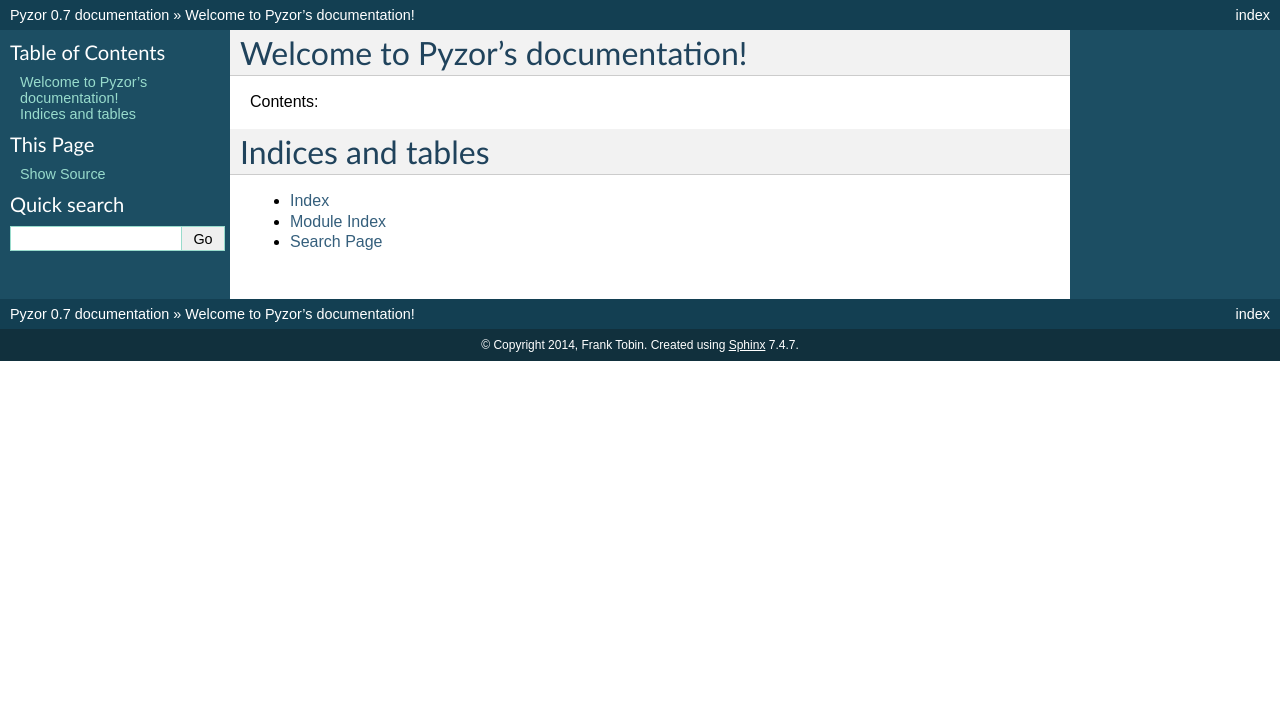
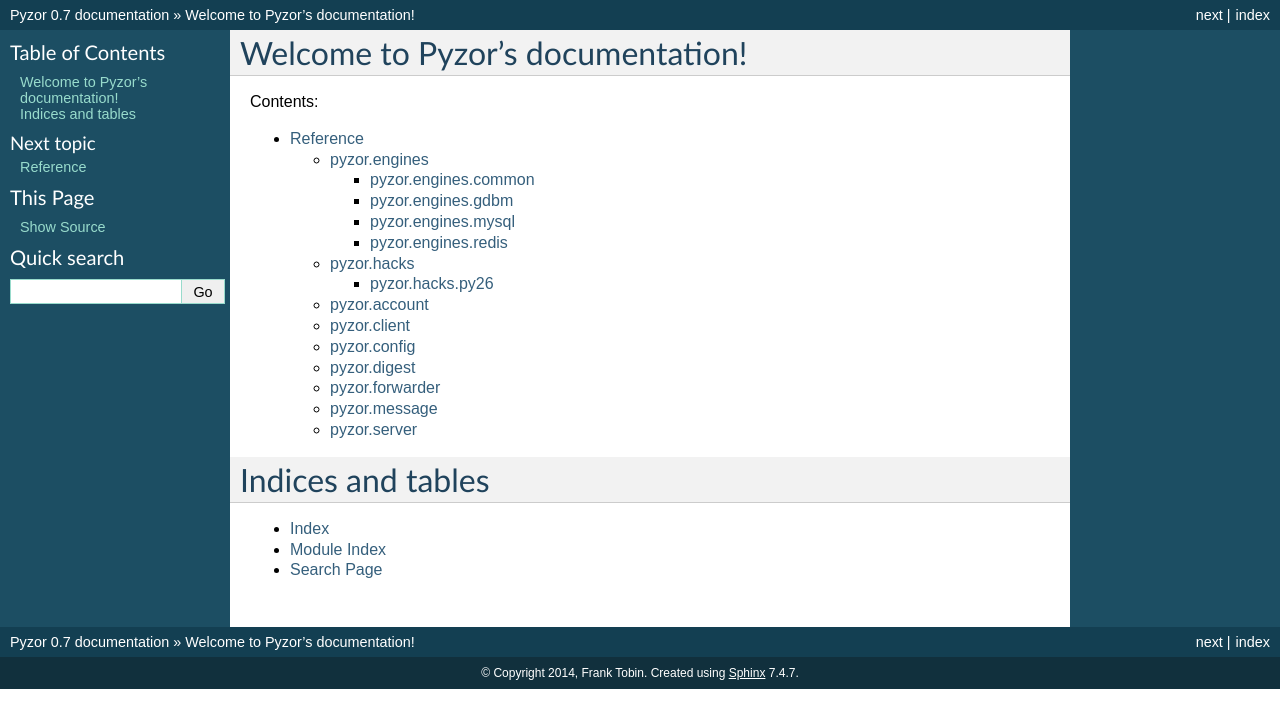
Before and after one commit to SpamExperts/pyzor, a Sphinx documentation site: the page built from docs/index.rst, in a window 1280 px wide. Shown: the top 728 px of the page. Built offline with Sphinx 7.4.7, drawn with Linux system fonts in a browser that asks for light colours.

Commit message:
Add auto-doc for all pyzor modules.

```diff
--- a/docs/index.rst
+++ b/docs/index.rst
@@ -9,9 +9,9 @@
 Contents:
 
 .. toctree::
-   :maxdepth: 2
+   :maxdepth: 4
 
-
+   pyzor.rst
 
 Indices and tables
 ==================
--- /dev/null
+++ b/docs/pyzor.account.rst
@@ -0,0 +1,7 @@
+pyzor.account
+====================
+
+.. automodule:: pyzor.account
+    :members:
+    :undoc-members:
+    :show-inheritance:
--- /dev/null
+++ b/docs/pyzor.client.rst
@@ -0,0 +1,7 @@
+pyzor.client
+===================
+
+.. automodule:: pyzor.client
+    :members:
+    :undoc-members:
+    :show-inheritance:
--- /dev/null
+++ b/docs/pyzor.config.rst
@@ -0,0 +1,7 @@
+pyzor.config
+===================
+
+.. automodule:: pyzor.config
+    :members:
+    :undoc-members:
+    :show-inheritance:
--- /dev/null
+++ b/docs/pyzor.digest.rst
@@ -0,0 +1,7 @@
+pyzor.digest
+===================
+
+.. automodule:: pyzor.digest
+    :members:
+    :undoc-members:
+    :show-inheritance:
--- /dev/null
+++ b/docs/pyzor.engines.common.rst
@@ -0,0 +1,7 @@
+pyzor.engines.common
+===========================
+
+.. automodule:: pyzor.engines.common
+    :members:
+    :undoc-members:
+    :show-inheritance:
--- /dev/null
+++ b/docs/pyzor.engines.gdbm_.rst
@@ -0,0 +1,7 @@
+pyzor.engines.gdbm_
+==========================
+
+.. automodule:: pyzor.engines.gdbm_
+    :members:
+    :undoc-members:
+    :show-inheritance:
--- /dev/null
+++ b/docs/pyzor.engines.mysql.rst
@@ -0,0 +1,7 @@
+pyzor.engines.mysql
+==========================
+
+.. automodule:: pyzor.engines.mysql
+    :members:
+    :undoc-members:
+    :show-inheritance:
--- /dev/null
+++ b/docs/pyzor.engines.redis_.rst
@@ -0,0 +1,7 @@
+pyzor.engines.redis_
+===========================
+
+.. automodule:: pyzor.engines.redis_
+    :members:
+    :undoc-members:
+    :show-inheritance:
--- /dev/null
+++ b/docs/pyzor.engines.rst
@@ -0,0 +1,14 @@
+pyzor.engines
+=====================
+
+.. toctree::
+
+   pyzor.engines.common
+   pyzor.engines.gdbm_
+   pyzor.engines.mysql
+   pyzor.engines.redis_
+
+.. automodule:: pyzor.engines
+    :members:
+    :undoc-members:
+    :show-inheritance:
--- /dev/null
+++ b/docs/pyzor.forwarder.rst
@@ -0,0 +1,7 @@
+pyzor.forwarder
+======================
+
+.. automodule:: pyzor.forwarder
+    :members:
+    :undoc-members:
+    :show-inheritance:
--- /dev/null
+++ b/docs/pyzor.hacks.py26.rst
@@ -0,0 +1,7 @@
+pyzor.hacks.py26
+=======================
+
+.. automodule:: pyzor.hacks.py26
+    :members:
+    :undoc-members:
+    :show-inheritance:
--- /dev/null
+++ b/docs/pyzor.hacks.rst
@@ -0,0 +1,11 @@
+pyzor.hacks
+===================
+
+.. toctree::
+
+   pyzor.hacks.py26
+
+.. automodule:: pyzor.hacks
+    :members:
+    :undoc-members:
+    :show-inheritance:
--- /dev/null
+++ b/docs/pyzor.message.rst
@@ -0,0 +1,7 @@
+pyzor.message
+====================
+
+.. automodule:: pyzor.message
+    :members:
+    :undoc-members:
+    :show-inheritance:
--- /dev/null
+++ b/docs/pyzor.rst
@@ -0,0 +1,19 @@
+Reference
+=============
+
+.. toctree::
+
+   pyzor.engines
+   pyzor.hacks
+   pyzor.account
+   pyzor.client
+   pyzor.config
+   pyzor.digest
+   pyzor.forwarder
+   pyzor.message
+   pyzor.server
+
+.. automodule:: pyzor
+    :members:
+    :undoc-members:
+    :show-inheritance:
--- /dev/null
+++ b/docs/pyzor.server.rst
@@ -0,0 +1,7 @@
+pyzor.server
+===================
+
+.. automodule:: pyzor.server
+    :members:
+    :undoc-members:
+    :show-inheritance:
```
